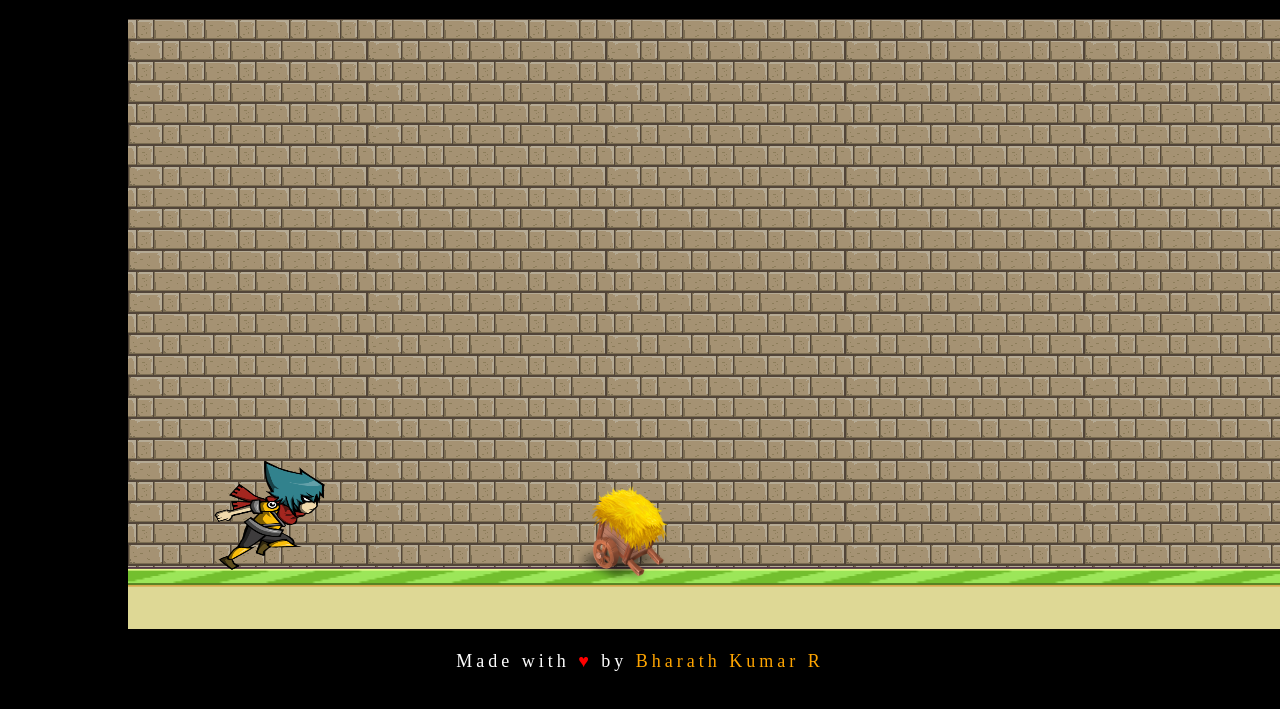
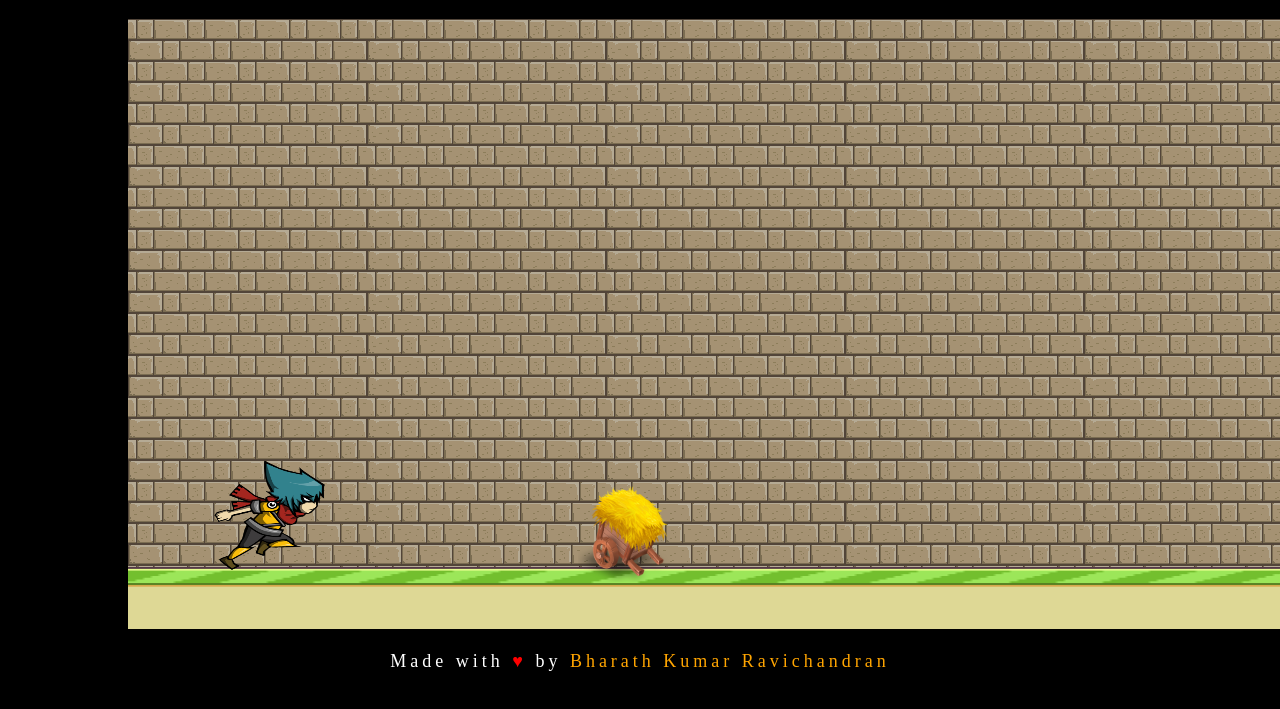
Before and after one commit to BharathKumarRavichandran/Castle-Run, a plain HTML site: page index.html in a window 1280 px wide. Shown: the part 61-770 px from the top of the page. Drawn offline with Linux system fonts and the light colour scheme.

Commit message:
Name credits edited

```diff
--- a/index.html
+++ b/index.html
@@ -8,7 +8,7 @@
 	<h1>Castle Run</h1>
 	<canvas id="canvas">Castle Run - This game requires canvas. </canvas>
 	<footer>
-		<p id="foot">Made with <span id="heart">&hearts;</span> by <a id="nameLink" href="https://BharathKumarRavichandran.github.io">Bharath Kumar R</a></p>
+		<p id="foot">Made with <span id="heart">&hearts;</span> by <a id="nameLink" href="https://BharathKumarRavichandran.github.io">Bharath Kumar Ravichandran</a></p>
 	</footer>
 <script type="text/javascript" src="game.js"></script>
 </body>
```
